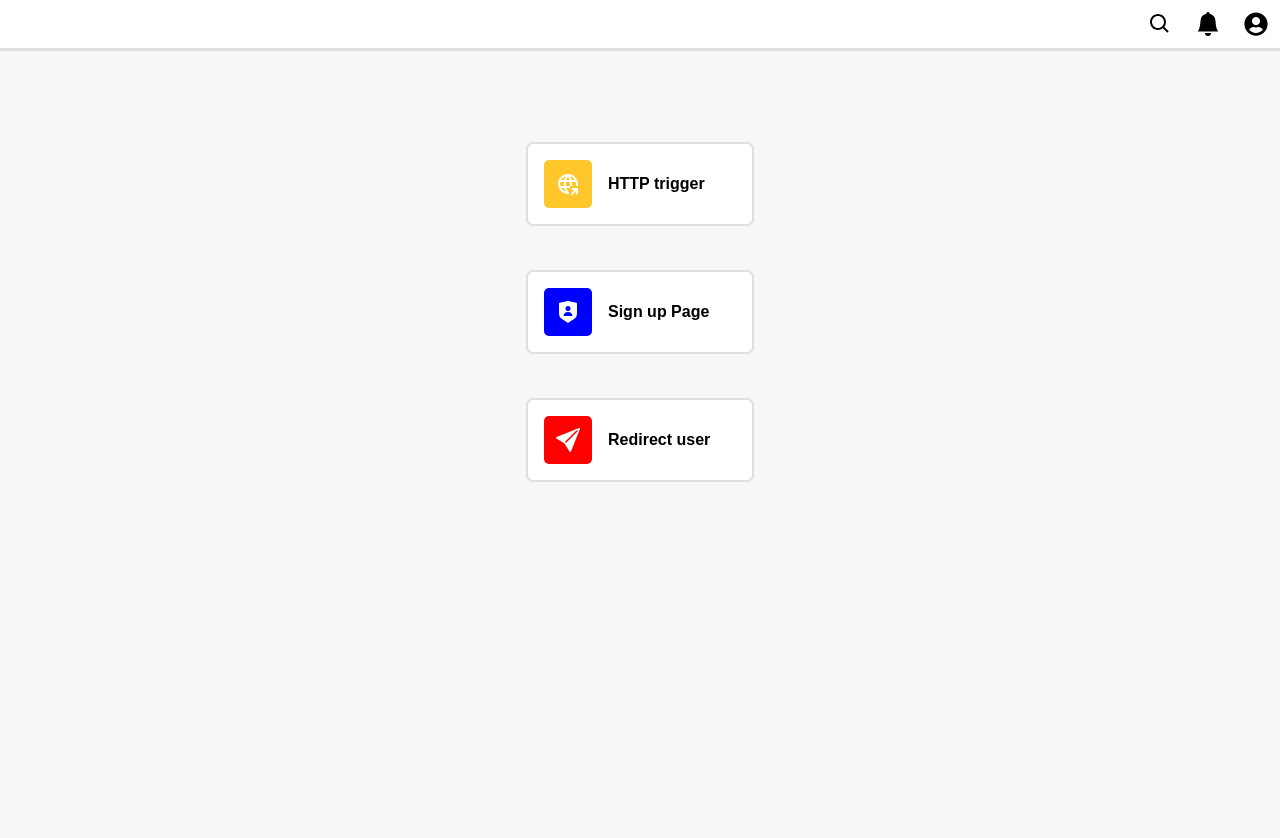
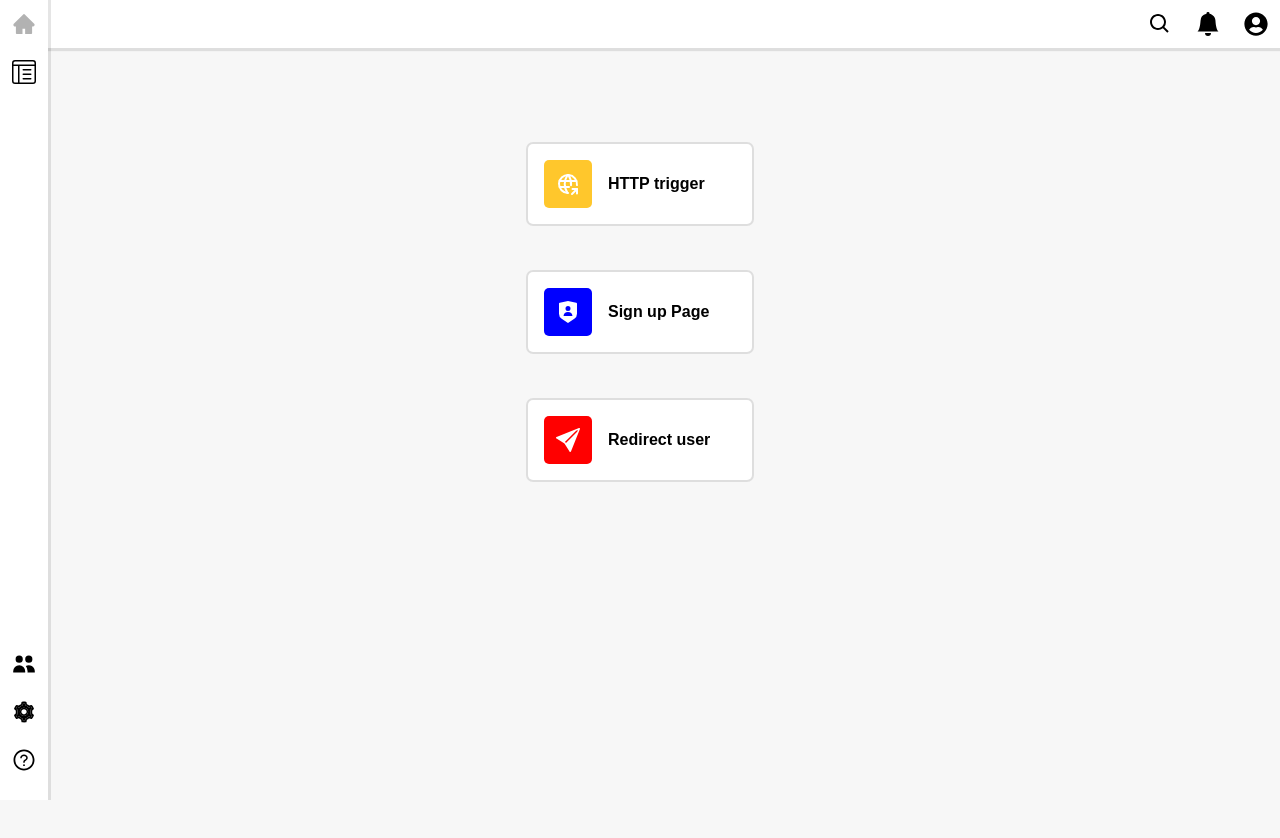
Before and after one commit to Sanket-Abhtankar-webknot/Assignment, a React (Create React App) app: page / in a window 1280 px wide. Shown: the top 838 px of the page. Built offline with nearby package versions, Linux system fonts and the light colour scheme.

Commit message:
feature/nav

```diff
--- a/src/components/Navbar/Navbar.js
+++ b/src/components/Navbar/Navbar.js
@@ -4,6 +4,7 @@ import { BsBellFill } from "react-icons/bs";
 import { FaUserCircle } from "react-icons/fa";
 
 import styled from "styled-components";
+import RightNav from "./RightNav";
 
 const Nav = styled.nav`
   width: 100%;
@@ -18,10 +19,13 @@ const Nav = styled.nav`
 
 export default function Navbar() {
   return (
-    <Nav>
-      <BiSearch style={{ transform: "scale(1.5)", marginRight: "2rem" }} />
-      <BsBellFill style={{ transform: "scale(1.5)", marginRight: "2rem" }} />
-      <FaUserCircle style={{ transform: "scale(1.5)" }} />
-    </Nav>
+    <>
+      <Nav>
+        <BiSearch style={{ transform: "scale(1.5)", marginRight: "2rem" }} />
+        <BsBellFill style={{ transform: "scale(1.5)", marginRight: "2rem" }} />
+        <FaUserCircle style={{ transform: "scale(1.5)" }} />
+      </Nav>
+      <RightNav />
+    </>
   );
 }
--- /dev/null
+++ b/src/components/Navbar/RightNav.js
@@ -0,0 +1,54 @@
+import React from "react";
+import {
+  AiFillHome,
+  AiOutlineQuestionCircle,
+  AiTwotoneSetting,
+} from "react-icons/ai";
+import { BsLayoutTextWindowReverse } from "react-icons/bs";
+import { HiUsers } from "react-icons/hi";
+import styled from "styled-components";
+
+const IconsContainer = styled.div`
+  display: flex;
+  flex-direction: column;
+  justify-content: space-around;
+  align-items: center;
+`;
+
+const Nav = styled.div`
+  padding: 1rem 0 2rem;
+  display: flex;
+  flex-direction: column;
+  justify-content: space-between;
+  width: 3rem;
+  min-height: 100vh;
+  background: white;
+  position: absolute;
+  left: 0;
+  top: 0;
+  box-shadow: 3px 0 0 rgba(0, 0, 0, 0.1);
+`;
+
+export default function RightNav() {
+  return (
+    <Nav>
+      <IconsContainer>
+        <AiFillHome
+          style={{
+            color: "rgba(0,0,0,0.3)",
+            transform: "scale(1.5)",
+            marginBottom: "2rem",
+          }}
+        />
+        <BsLayoutTextWindowReverse style={{ transform: "scale(1.5)" }} />
+      </IconsContainer>
+      <IconsContainer>
+        <HiUsers style={{ transform: "scale(1.5)", marginBottom: "2rem" }} />
+        <AiTwotoneSetting
+          style={{ transform: "scale(1.5)", marginBottom: "2rem" }}
+        />
+        <AiOutlineQuestionCircle style={{ transform: "scale(1.5)" }} />
+      </IconsContainer>
+    </Nav>
+  );
+}
```
